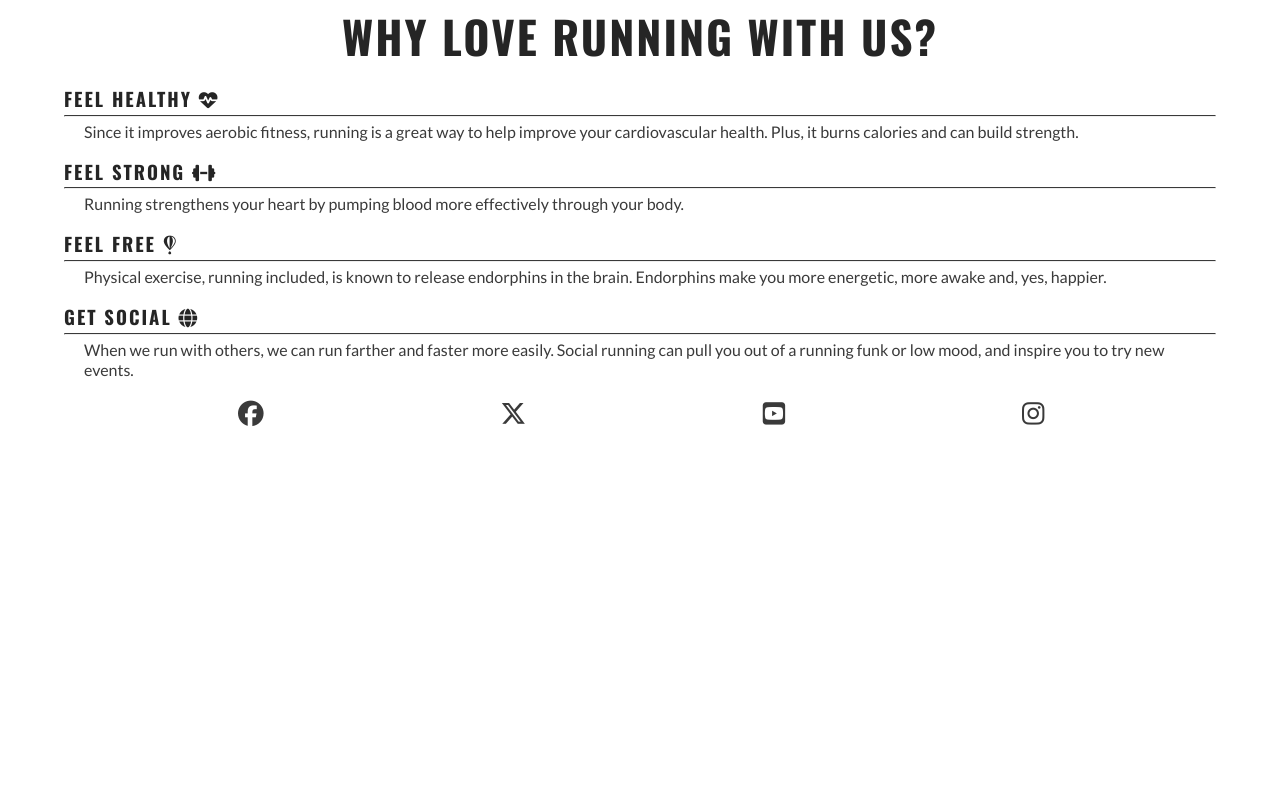
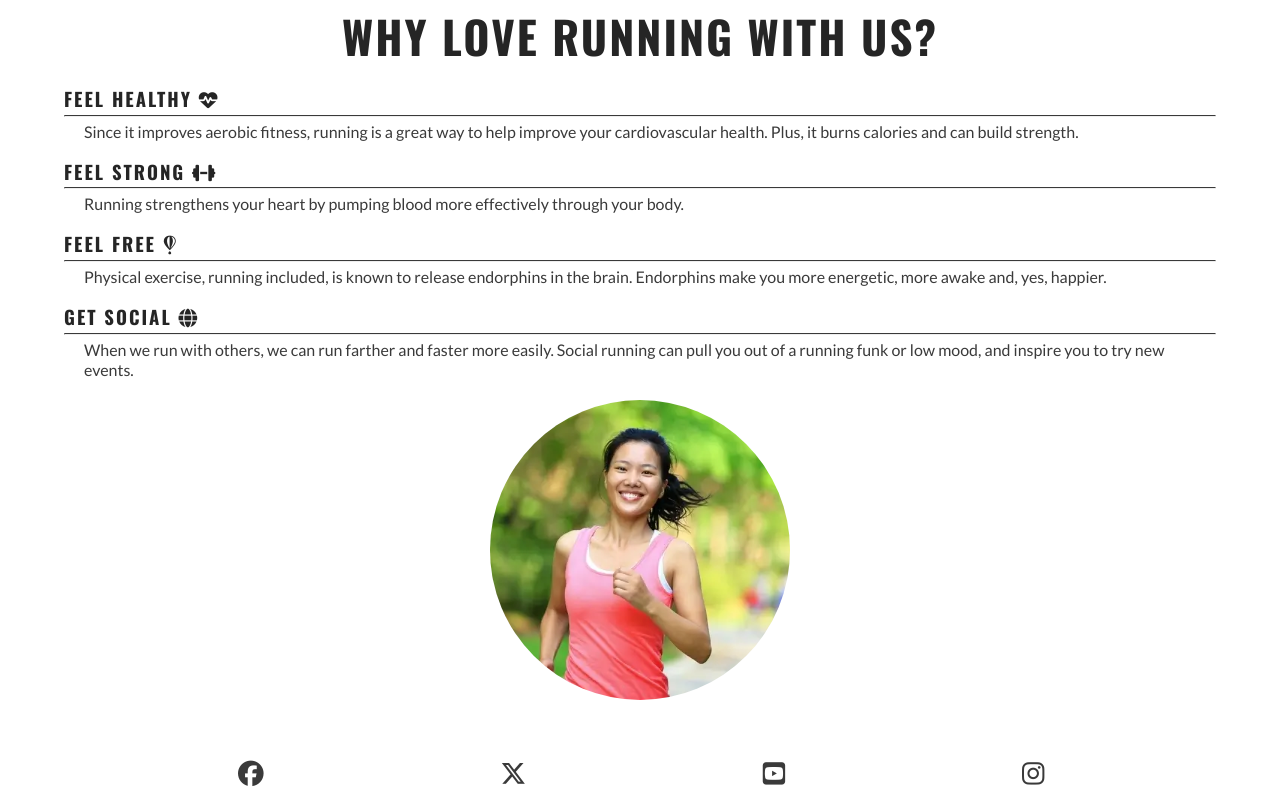
Before and after one commit to SarahcEmm/love-running, a plain HTML site: page index.html in a window 1280 px wide. Shown: the part 696-1504 px from the top of the page. Before the commit the page ends 1124 px from the top, so only its background shows below. Drawn offline with nearby package versions, Linux system fonts and the light colour scheme.

```diff
--- a/assets/css/style.css
+++ b/assets/css/style.css
@@ -105,7 +105,7 @@ main {
   bottom: 30px;
   width: 80%;
   min-height: 200px;
-  padding-top: 0px;
+  padding-top: 40px;
   padding-left: 10px;
 }
 #cover-text > h2, #cover-text > h3 {
@@ -114,7 +114,7 @@ main {
 /* Footer */
 #social-networks {
     text-align: center;
-    padding: 20px 2;
+    padding: 20px 0;
     display: flex;
     justify-content: space-evenly;
     list-style-type: none;
@@ -190,6 +190,22 @@ main {
     border-top: 1px solid #3a3a3a;
     margin: 5px 0;
 }
+#circle-cover-bg {
+    background: url('../images/reasons-image.webp') no-repeat top center / cover;
+    height: 90vw;
+    width: 90vw;
+    margin-bottom: 20px;
+    /* Makes the square image into a circle */
+    border-radius: 50%;
+    max-width: 300px;
+    max-height: 300px;
+}
+
+#benefits-image {
+    display: flex;
+    align-items: center;
+    justify-content: center;
+}
 
 }
 /* Large devices (laptops and desktops, 992px and up) */
--- a/index.html
+++ b/index.html
@@ -75,6 +75,12 @@
                             you out of a running funk or low mood, and inspire you to try new events.</p>
                     </div>
                 </div>
+            <div id="benefits-image">
+                <div id="circle-cover-bg">
+
+                </div>
+
+            </div>
             </div>
         </section>
     </main>
```
Also changed, not shown: assets/images/reasons-image.webp (added).
